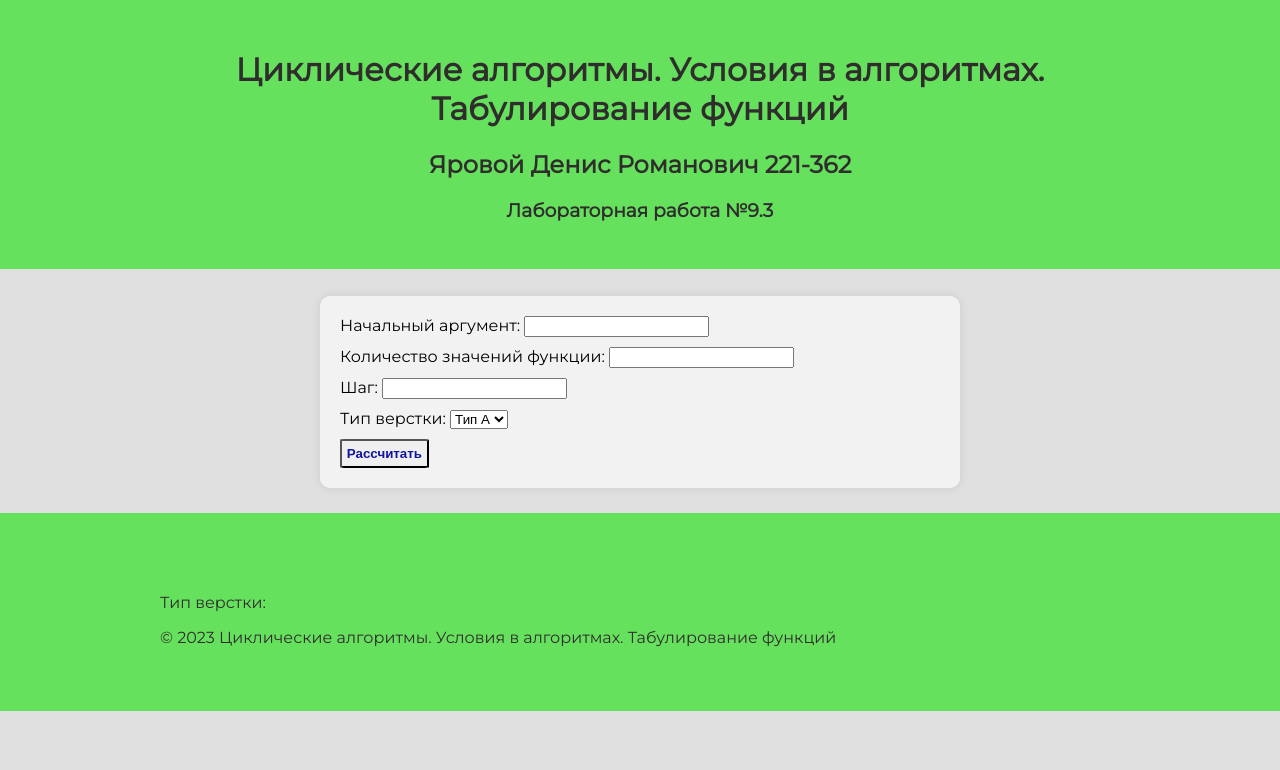
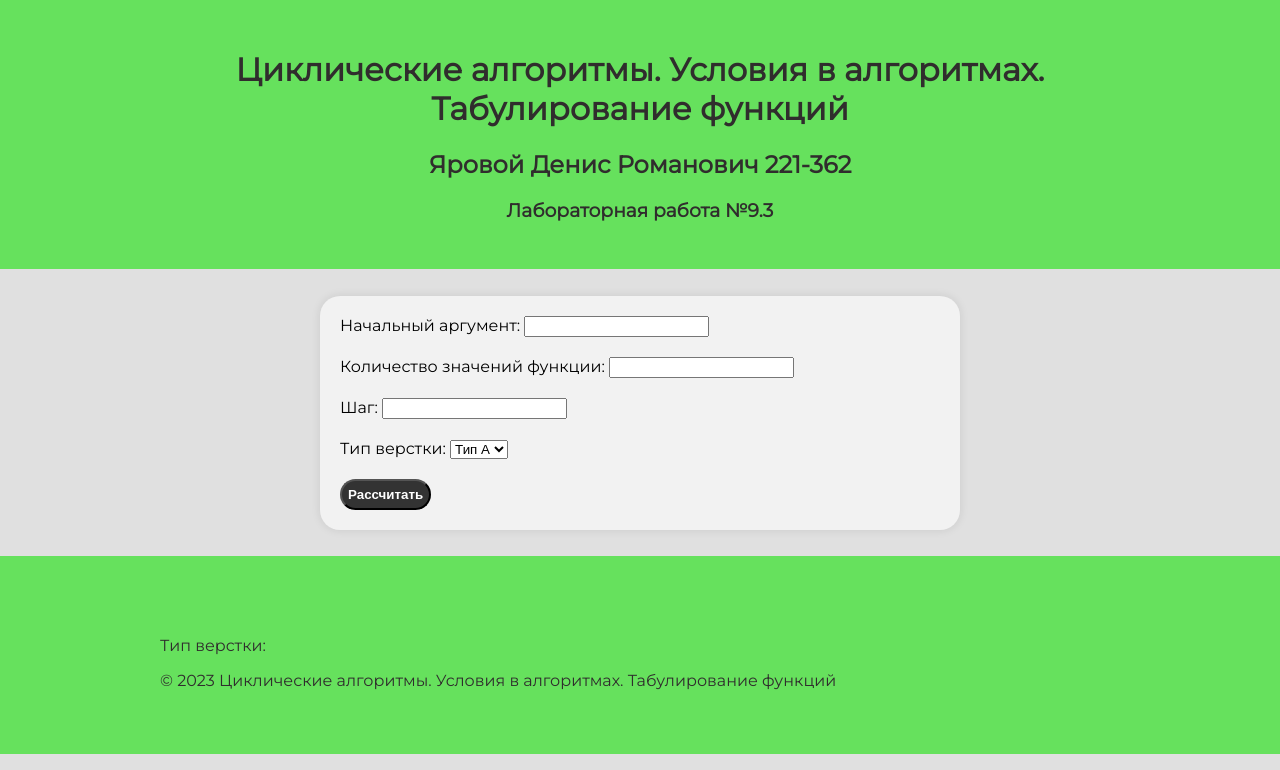
Before and after one commit to zoomero8/Yarovoy-web-dev-all-labs-, a PHP site: page / in a window 1280 px wide. Shown: the top 770 px of the page. Run offline with PHP 8.4, Linux system fonts and the light colour scheme; data that the repository does not hold is empty.

Commit message:
update CSS 9labs

```diff
--- a/lab9/styles.css
+++ b/lab9/styles.css
@@ -67,25 +67,28 @@ tr:hover {
     margin-right: 8%;
     margin-bottom: 2%;
 }
+
 .btn {
     text-decoration: none;
-    color: #1214a1;
+    color: #ffffff; /* Цвет текста кнопки (белый) */
     font-weight: bold;
-    border: 5% solid #1214a1;
-    padding: 0.8%;
-    border-radius: 5%;
+    background-color: #333333; /* Цвет фона кнопки (темно-серый) */
+    padding: 1%;
+    border: 5% solid #333333; /* Цвет границы кнопки (темно-серый) */
+    border-radius: 20px;
 }
 
 .btn:hover {
-    transition: color 0.5s, border-color 0.5s;
-    color: rgb(204, 0, 102);
-    border-color: rgb(204, 0, 102);
+    transition: color 0.5s, background-color 0.5s, border-color 0.5s;
+    color: #333333; /* Изменение цвета текста при наведении (темно-серый) */
+    background-color: #bfc0ff; /* Изменение цвета фона при наведении (синий) */
+    border-color: #bfc0ff; /* Изменение цвета границы при наведении (синий) */
 }
 
 .contact-form {
     background-color: #f2f2f2;
     padding: 20px;
-    border-radius: 10px;
+    border-radius: 20px;
     box-shadow: 0px 0px 10px rgba(0, 0, 0, 0.1);
     max-width: 600px;
     margin: 0 auto;
@@ -93,5 +96,5 @@ tr:hover {
 }
 
 .form-field {
-    margin-bottom: 10px;
+    margin-bottom: 20px;
 }
```
